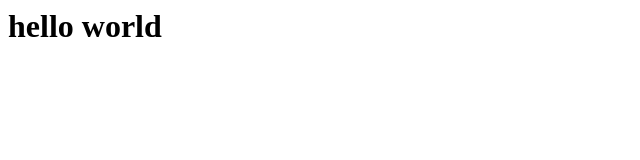
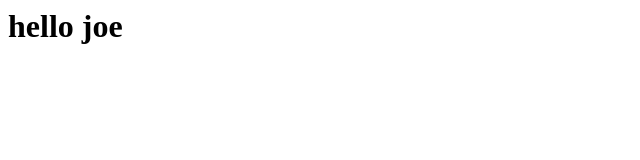
Before and after one commit to jminowitz/Website, a plain HTML site: page index.html in a window 1280 px wide. Shown: the whole page, without its empty margins (0-640 px from the left). Drawn offline with Linux system fonts and the light colour scheme.

Commit message:
Update index.html

```diff
--- a/index.html
+++ b/index.html
@@ -1,5 +1,5 @@
 <html>
   <body>
-    <h1>hello world</h1>
+    <h1>hello joe</h1>
   </body>
 </html>
```
